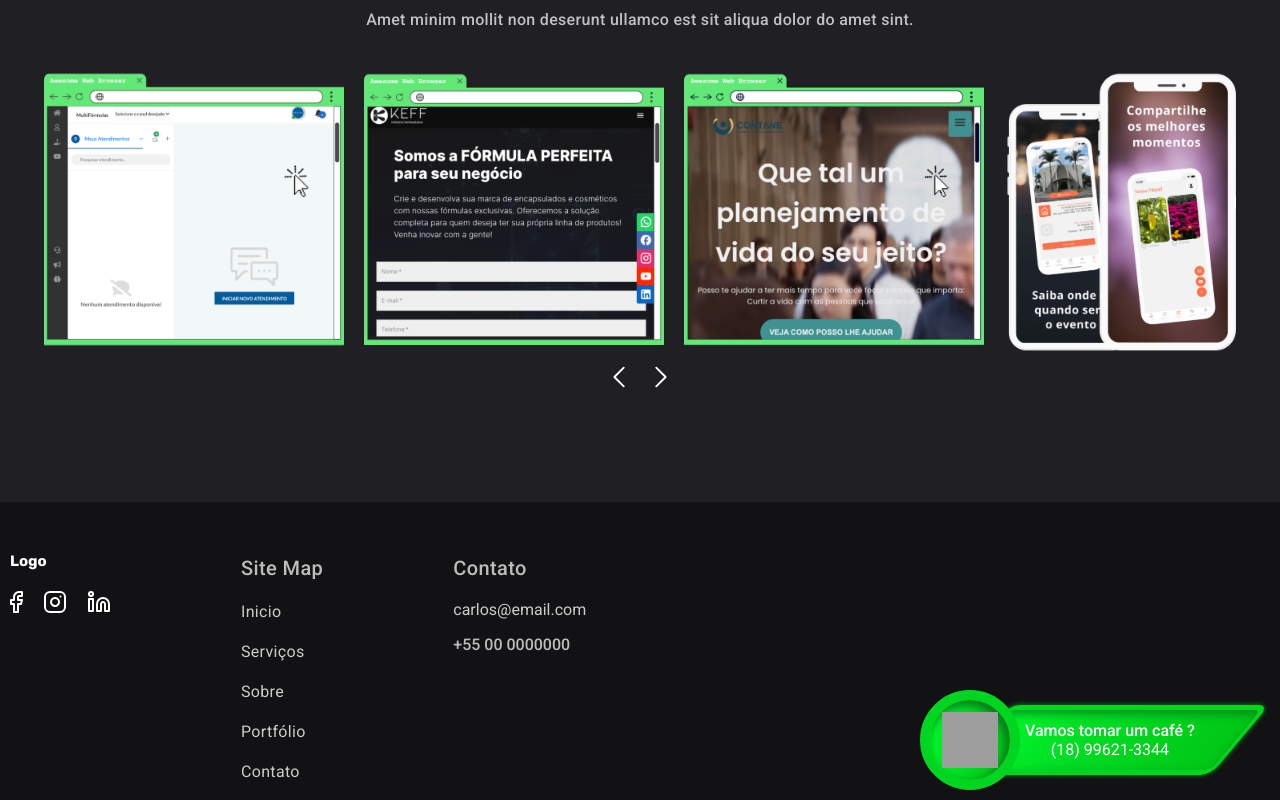
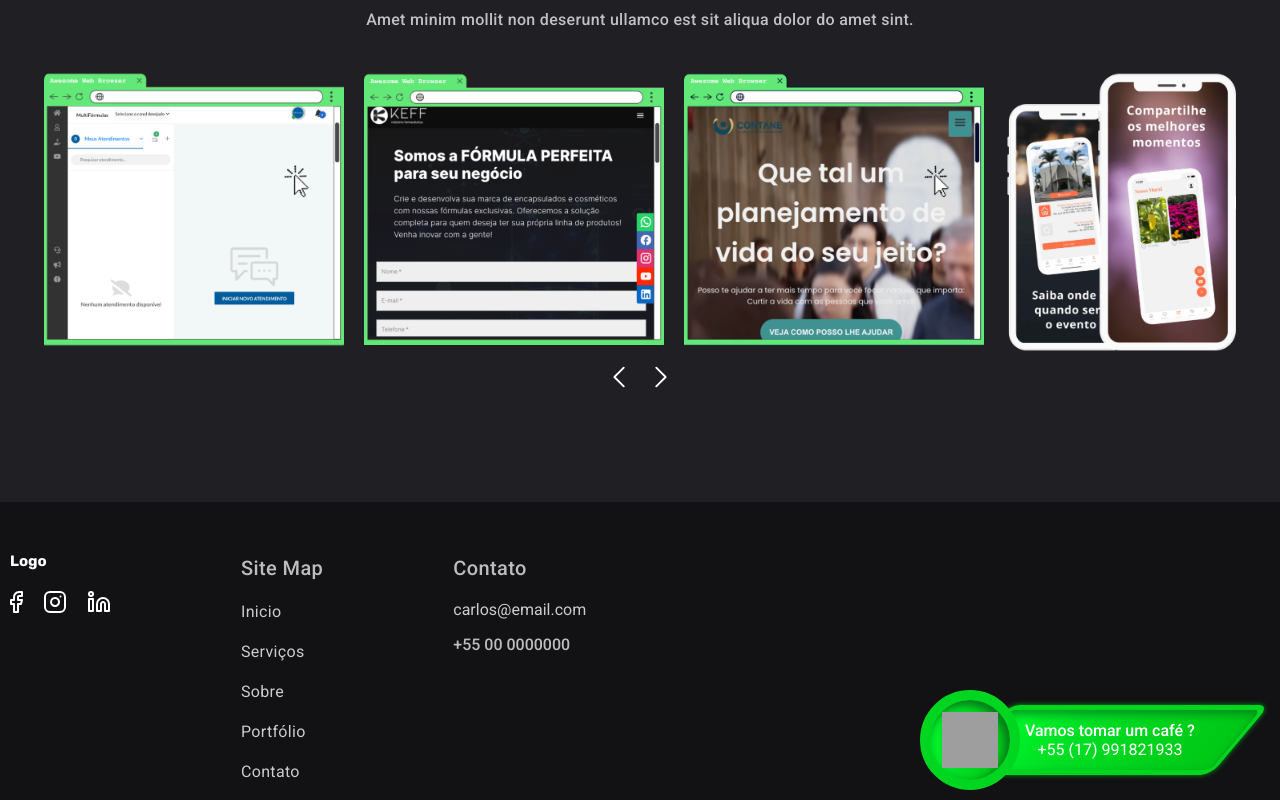
Before and after one commit to auggustus6/iniciodesign-web, a React (Vite) app: page / in a window 1280 px wide. Shown: the part 4238-5038 px from the top of the page. Built offline with nearby package versions, Linux system fonts and the light colour scheme; grey boxes are pictures that could not be loaded.

Commit message:
Fix number whatsapp

```diff
--- a/src/App.jsx
+++ b/src/App.jsx
@@ -68,7 +68,7 @@ function App() {
           <div className="retangle">
             <div className="text">
               <p>Vamos tomar um café ?</p>
-              <span>(18) 99621-3344</span>
+              <span>+55 (17) 991821933</span>
             </div>
           </div>
         </a>
```
